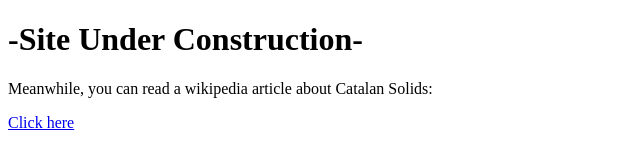
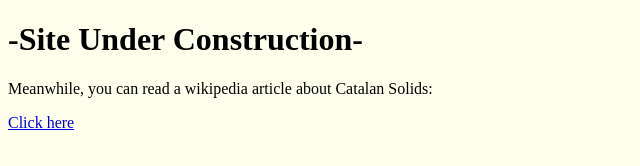
Before and after one commit to grekand46/-Catalan-, a plain HTML site: page index.html in a window 1280 px wide. Shown: the whole page, without its empty margins (0-640 px from the left). Drawn offline with Linux system fonts and the light colour scheme.

Commit message:
Update style.css

```diff
--- a/style.css
+++ b/style.css
@@ -1,4 +1,5 @@
 html, body {
   width: 100%;
   height: 100%;
+  background-color: #ffffee;
 }
```
